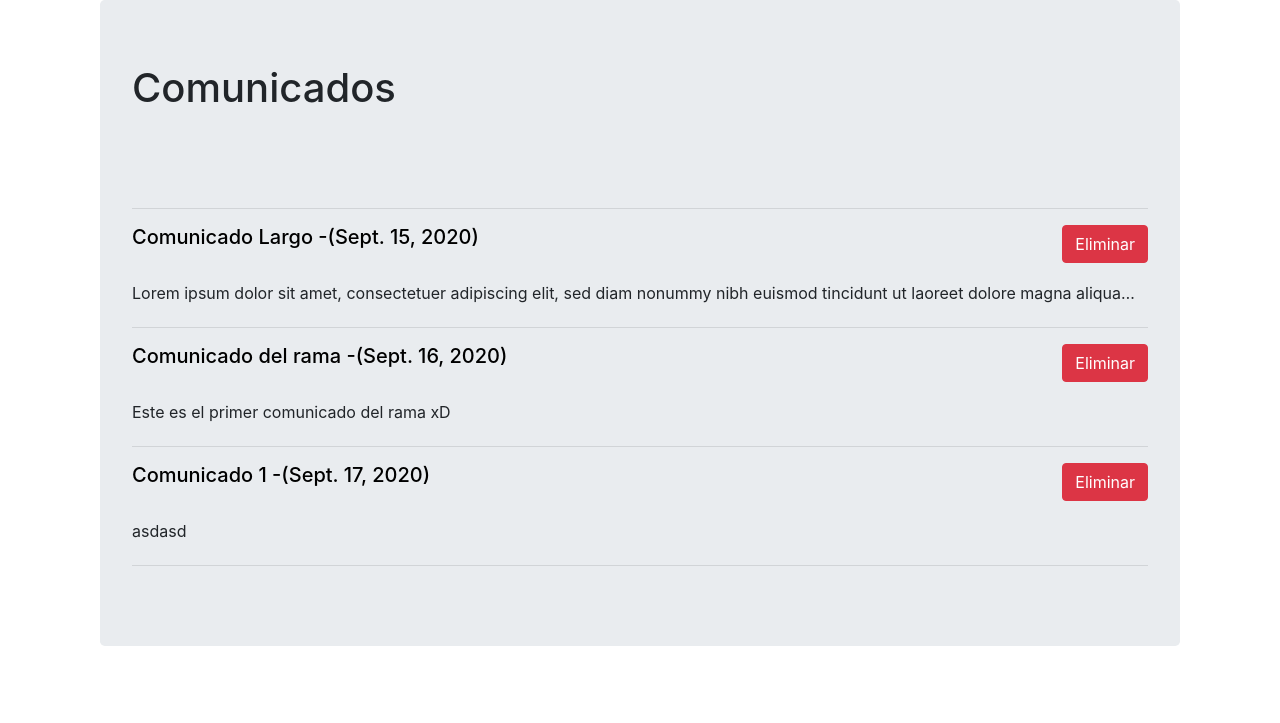
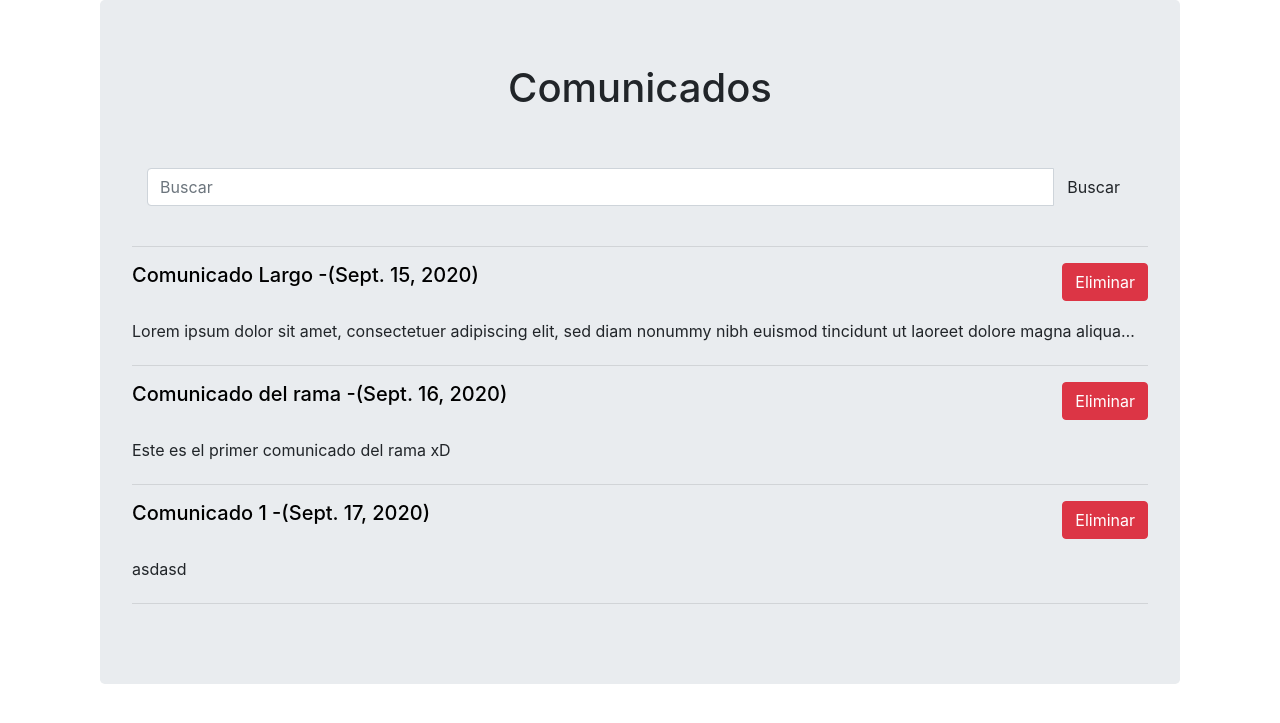
Before and after one commit to agusjaimez/AppVilladaG3-Server, a Django app: page /comunicados/ in a window 1280 px wide. Shown: the part 56-779 px from the top of the page. Run offline with Django 3.2, Linux system fonts and the light colour scheme; a user stored in the database is signed in; data comes from the database, SQL or seed files in the repository; both versions use the stored data as it was after the commit; some libraries are stand-ins or nearby versions.

Commit message:
Añadi la search bar y su funcionamiento

```diff
--- a/villadaApp/app/templates/comunicados.html
+++ b/villadaApp/app/templates/comunicados.html
@@ -4,7 +4,7 @@
 <div class="container">
     <body>
         <div class="jumbotron">
-            <h1>Comunicados</h1>
+            <h1 style="text-align: center">Comunicados</h1>
             <br><br>
             <!--<div class="form-group">
             <label for="demo_overview_minimal">Ordenar por:</label>
@@ -13,6 +13,26 @@
               <option value="directivo">Directivo</option>
             </select>
             </div>-->
+            <div class="container">
+                <div class="row">
+                    <div class="col-md-12 search">
+                        <form method="get">
+                            <div class="search_input">
+                                <div class="input-group col-md-13">
+                                    <input value="{{request.GET.buscar}}" type="text" class="form-control" placeholder="Buscar" name="buscar">
+                                    <span class="input-group-list">
+                                        <i class="icon icon-search"></i>
+                                        <button type="submit" class="btn">Buscar</button>
+                                    </span>
+                                </div>
+
+                            </div>
+                        </form>
+                    </div>
+
+                </div>
+
+            </div>
             <br>
             <hr>
             <div class="comunicados" id="coms">
--- a/villadaApp/app/views.py
+++ b/villadaApp/app/views.py
@@ -11,7 +11,7 @@ from .models import Comunicado, Curso
 from django.template import RequestContext
 from django.shortcuts import redirect
 from .forms import ComunicadoForm
-
+from django.db.models import Q
 
 def index(request):
     return render(request,'index.html')
@@ -51,7 +51,14 @@ def redactar(request):
 
 @login_required
 def comunicados(request):
+    queryset = request.GET.get("buscar")
     comunicados = Comunicado.objects.all().order_by('fecha')
+    if queryset:
+        comunicados = Comunicado.objects.filter(
+        Q(titulo__icontains = queryset)|
+        Q(mensaje__icontains = queryset)
+        ).distinct()
+
     return render(request ,'comunicados.html', {'comunicados':comunicados})
 
 @login_required
```
Also changed, not shown: villadaApp/db.sqlite3.
